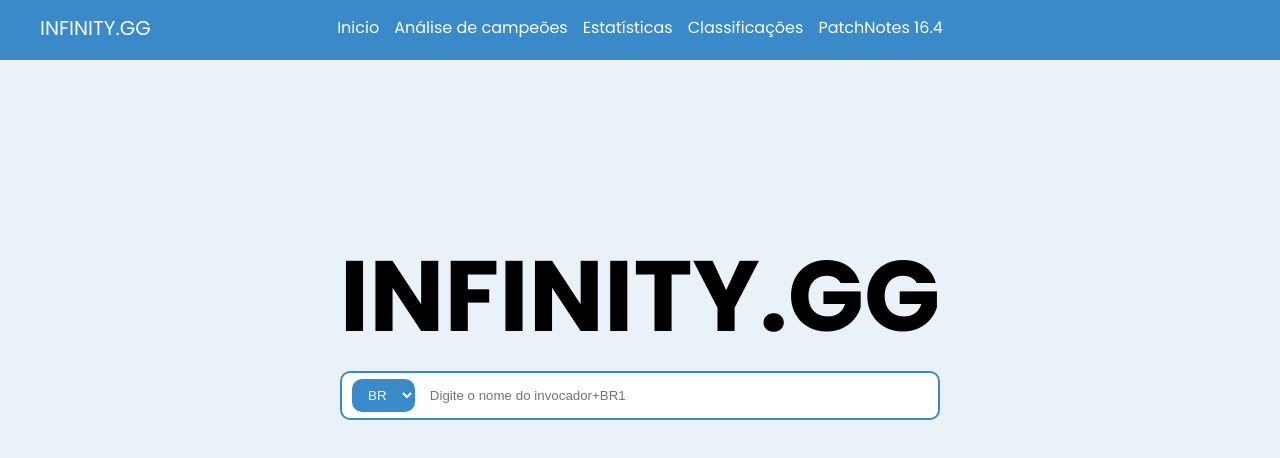
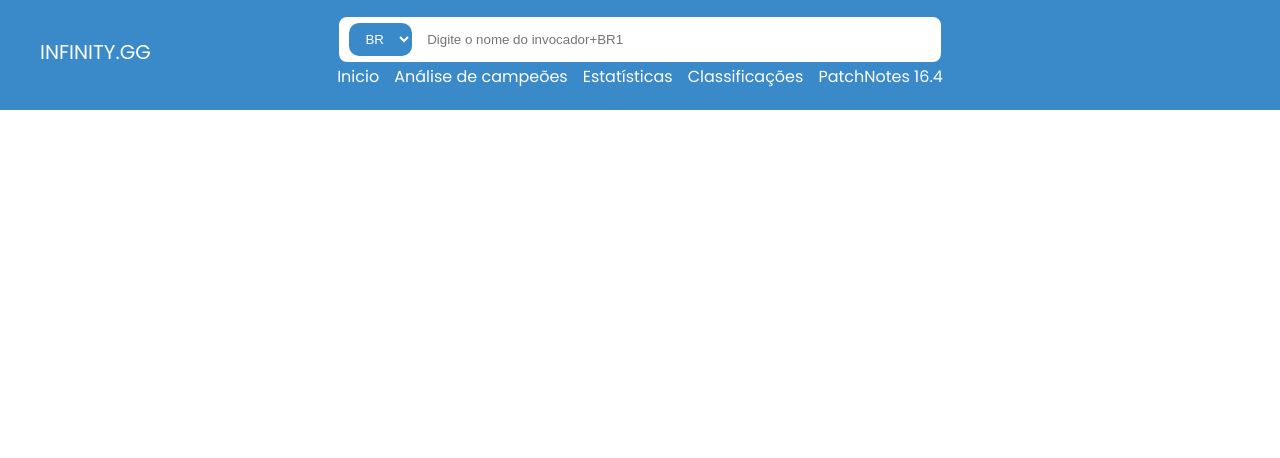
Before and after one commit to Ordeeep/infinity-gg, a React (Vite) app: page /profile in a window 1280 px wide. Shown: the top 458 px of the page. Built offline with nearby package versions, Linux system fonts and the light colour scheme.

Commit message:
Refatorando o código e criando paginas

```diff
--- a/package.json
+++ b/package.json
@@ -11,7 +11,8 @@
   },
   "dependencies": {
     "react": "^18.3.1",
-    "react-dom": "^18.3.1"
+    "react-dom": "^18.3.1",
+    "react-router-dom": "^6.24.1"
   },
   "devDependencies": {
     "@types/react": "^18.3.3",
--- a/src/App.jsx
+++ b/src/App.jsx
@@ -1,31 +1,17 @@
 import React from 'react';
-import SearchPlayer from "./assets/components/searchPlayer"
-import "./index.css"
+import HomePage from './assets/pages/home/HomePage'
+import ProfileViewer from './assets/pages/profile/ProfileViewer'
+import { BrowserRouter, Route, Routes } from 'react-router-dom';
 
 function App() {
   return (
-    <>
-      <header className='homeHeader'>
-        <nav className='homeNav'>
-          <a href="#" className='homeLogo'>INFINITY.GG</a>
-          <ul>
-            <li><a href="#">Inicio</a></li>
-            <li><a href="#">Análise de campeões</a></li>
-            <li><a href="#">Estatísticas</a></li>
-            <li><a href="#">Classificações</a></li>
-            <li><a href="#">PatchNotes 16.4</a></li>
-          </ul>
-        </nav>
-      </header>
-      <main className='homeMain'>
-        <div>
-          <h1>INFINITY.GG</h1>
-          <SearchPlayer />
-        </div>
-      </main>
-      <footer>
-      </footer>
-    </>
+    <BrowserRouter>
+      <Routes>
+        //Criando rotas para aplicação web
+        <Route path='/' element={<HomePage />}/>
+        <Route path='/profile' element={<ProfileViewer />}/>
+      </Routes>
+    </BrowserRouter>
   )
 }
 
--- a/src/assets/components/searchPlayer.css
+++ b/src/assets/components/searchPlayer.css
@@ -4,7 +4,6 @@
     background-color: var(--white);
     border-radius: 1rem;
     padding-left: 10px;
-
     select {
         padding: 0.8rem 1.2rem;
         text-align: center;
--- /dev/null
+++ b/src/assets/pages/home/HomePage.css
@@ -0,0 +1,82 @@
+@import url('https://fonts.googleapis.com/css2?family=Inter:wght@100..900&family=Poppins:wght@300;400;500;600;700;800;900&display=swap');
+
+* {
+    padding: 0;
+    margin: 0;
+    box-sizing: border-box;
+}
+
+:root {
+    font-size: 62.5%;
+    --bg: #E9F2F9;
+    --bg-secondary: #3A89C9;
+    --black: #000000;
+    --white: #ffffff;
+    --win: #3A89C9;
+    --win-secondary: #D0EAFF;
+    --loser: #EA4141;
+    --loser-secondary: #FBECEA;
+
+    font-family: poppins, 'sans-serif';
+}
+
+.homeContainer {
+    background-color: var(--bg);
+}
+
+.homeHeader {
+    width: 100vw;
+    background-color: var(--bg-secondary);
+    padding: 1.5rem 4rem 1rem 4rem;
+    height: 60px;
+
+    .homeNav {
+        position: relative;
+        display: flex;
+        align-items: center;
+
+        ul {
+            display: flex;
+            gap: 1.5rem;
+            margin: 0 auto;
+
+            font-size: 1.6rem;
+            font-weight: 400;
+            list-style: none;
+            text-decoration: none;
+        }
+
+        a {
+            color: var(--white);
+        }
+
+        .homeLogo {
+            position: absolute;
+            z-index: 1;
+            font-size: 2rem;
+        }
+    }
+}
+
+.homeContainer {
+    height: 100vh;
+
+}
+
+.homeMain {
+    height: 70%;
+    display: flex;
+    justify-content: center;
+    flex-direction: column;
+    align-items: center;
+
+    h1 {
+        font-size: 10rem;
+        font-weight: 700;
+    }
+
+}
+
+.latterStrongLogo {
+    color: var(--win);
+}
--- a/src/assets/pages/home/HomePage.jsx
+++ b/src/assets/pages/home/HomePage.jsx
@@ -0,0 +1,45 @@
+import React from "react";
+import SearchPlayer from "../../components/searchPlayer";
+import "./HomePage.css";
+
+function App() {
+  return (
+    <div className="homeContainer">
+      <header className="homeHeader">
+        <nav className="homeNav">
+          <a href="#" className="homeLogo">
+            INFINITY.GG
+          </a>
+          <ul>
+            <li>
+              <a href="/profile">Inicio</a>
+            </li>
+            <li>
+              <a href="#">Análise de campeões</a>
+            </li>
+            <li>
+              <a href="#">Estatísticas</a>
+            </li>
+            <li>
+              <a href="#">Classificações</a>
+            </li>
+            <li>
+              <a href="#">PatchNotes 16.4</a>
+            </li>
+          </ul>
+        </nav>
+      </header>
+      <main className="homeMain">
+        <div>
+          <h1>
+            INFINITY.<span className="latterStrongLogo">GG</span>
+          </h1>
+          <SearchPlayer />
+        </div>
+      </main>
+      <footer></footer>
+    </div>
+  );
+}
+
+export default App;
--- /dev/null
+++ b/src/assets/pages/profile/ProfileViewer.css
@@ -0,0 +1,35 @@
+.profileHeader {
+   width: 100vw;
+   background-color: var(--bg-secondary);
+   padding: 1.5rem 4rem 1rem 4rem;
+   height: 110px;
+
+   .profileNav {
+      position: relative;
+      display: flex;
+      align-items: center;
+
+      ul {
+         display: flex;
+         gap: 1.5rem;
+         font-size: 1.6rem;
+         font-weight: 400;
+         list-style: none;
+         text-decoration: none;
+      }
+
+      .navContainer {
+         margin: 0 auto;
+      }
+
+      a {
+         color: var(--white);
+      }
+
+      .profileLogo {
+         position: absolute;
+         z-index: 1;
+         font-size: 2rem;
+      }
+   }
+}
--- a/src/assets/pages/profile/ProfileViewer.jsx
+++ b/src/assets/pages/profile/ProfileViewer.jsx
@@ -1,7 +1,42 @@
-function ProfileViewer(){
-    return(
-        <h1>Profile Viewer</h1>
-    )
+import SearchPlayer from "../../components/searchPlayer";
+import "./ProfileViewer.css";
+function ProfileViewer() {
+  return (
+    <>
+      <header className="profileHeader">
+        <nav className="profileNav">
+          <a href="#" className="profileLogo">
+            INFINITY.GG
+          </a>
+
+          <div className="navContainer">
+          <SearchPlayer />
+
+            <ul>
+              <li>
+                <a href="/profile">Inicio</a>
+              </li>
+              <li>
+                <a href="#">Análise de campeões</a>
+              </li>
+              <li>
+                <a href="#">Estatísticas</a>
+              </li>
+              <li>
+                <a href="#">Classificações</a>
+              </li>
+              <li>
+                <a href="#">PatchNotes 16.4</a>
+              </li>
+            </ul>
+          </div>
+        </nav>
+      </header>
+
+      <main>
+
+      </main>
+    </>
+  );
 }
-
-export default ProfileViewer
+export default ProfileViewer;
--- a/src/index.css
+++ b/src/index.css
@@ -1,82 +1,3 @@
-@import url('https://fonts.googleapis.com/css2?family=Inter:wght@100..900&family=Poppins:wght@300;400;500;600;700;800;900&display=swap');
-
-* {
-    padding: 0;
-    margin: 0;
-    box-sizing: border-box;
+a {
+   text-decoration: none;
 }
-
-:root {
-    font-size: 62.5%;
-    --bg: #E9F2F9;
-    --bg-secondary: #3A89C9;
-    --black: #000000;
-    --white: #ffffff;
-    --win: #3A89C9;
-    --win-secondary: #D0EAFF;
-    --loser: #EA4141;
-    --loser-secondary: #FBECEA;
-
-    font-family: poppins, 'sans-serif';
-}
-
-
-
-body {
-    background-color: var(--bg);
-
-    a {
-        text-decoration: none;
-    }
-}
-
-.homeHeader {
-    width: 100vw;
-    background-color: var(--bg-secondary);
-    padding: 1.5rem 4rem 1rem 4rem;
-    height: 60px;
-
-    .homeNav {
-        position: relative;
-        display: flex;
-        align-items: center;
-
-        ul {
-            display: flex;
-            gap: 1.5rem;
-            margin: 0 auto;
-
-            font-size: 1.6rem;
-            font-weight: 400;
-            list-style: none;
-            text-decoration: none;
-        }
-
-        a {
-            color: var(--white);
-        }
-
-        .homeLogo {
-            position: absolute;
-            z-index: 1;
-            font-size: 2rem;
-        }
-    }
-}
-
-
-
-.homeMain {
-    height: 65vh;
-
-    display: flex;
-    justify-content: center;
-    flex-direction: column;
-    align-items: center;
-
-    h1 {
-        font-size: 10rem;
-        font-weight: 700;
-    }
-
-}
```
Also changed, not shown: 1 other file (tests, documents, lock files or other folders).
